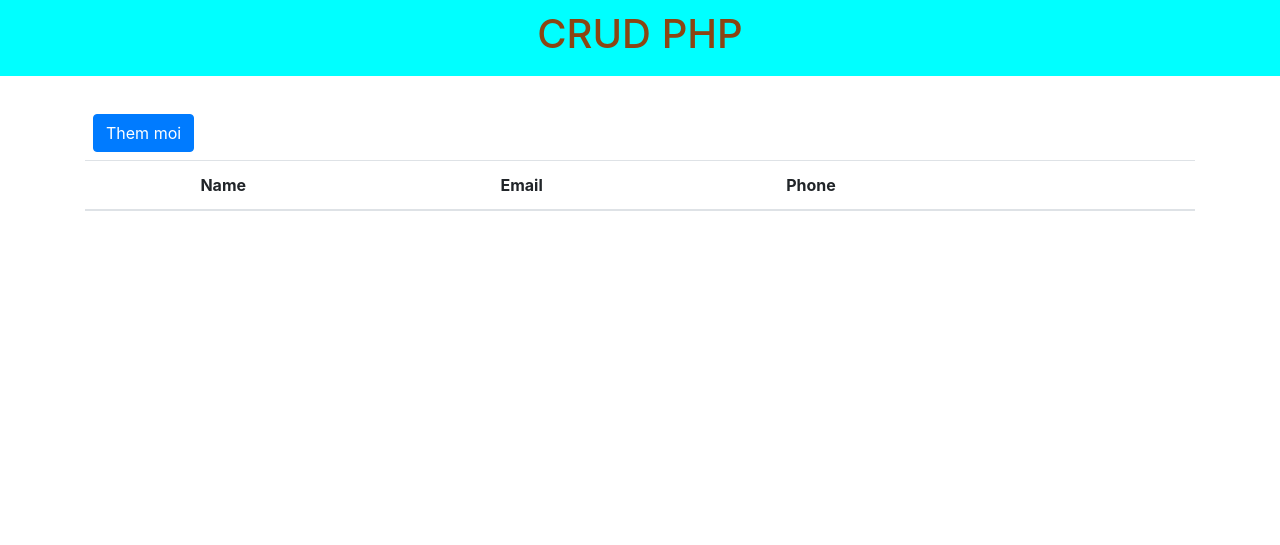
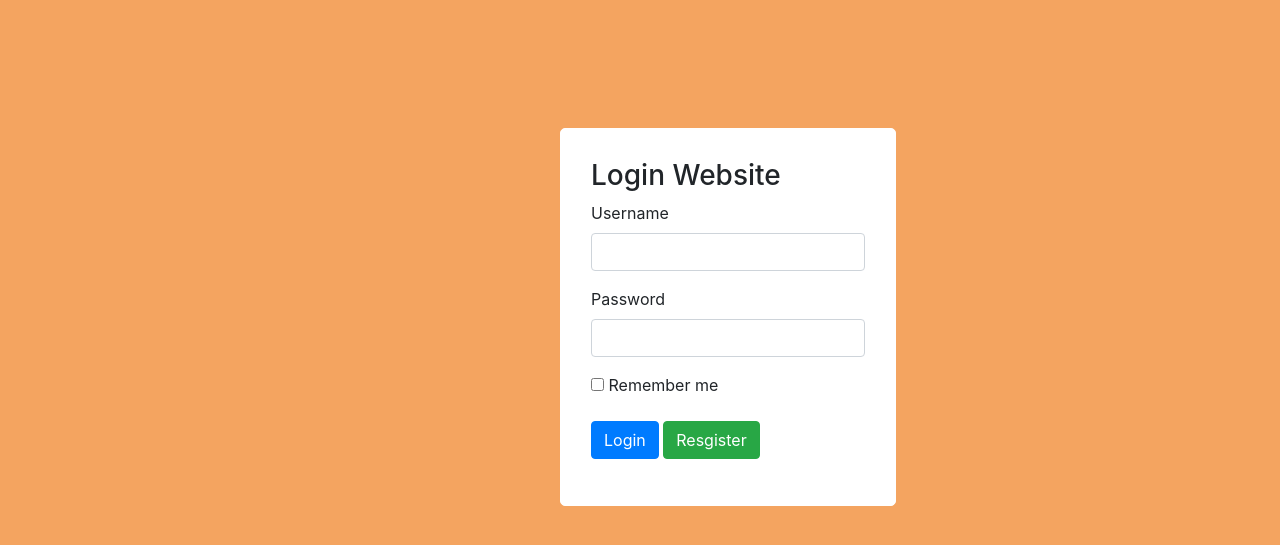
Before and after one commit to thientran98qb/PhpCRUD, a PHP site: page / in a window 1280 px wide. Shown: the top 545 px of the page. Run offline with PHP 8.4, Linux system fonts and the light colour scheme; data that the repository does not hold is empty.

Commit message:
login,logout module

```diff
--- a/assets/css/authen.css
+++ b/assets/css/authen.css
@@ -11,3 +11,7 @@ body{
     top: 8rem;
     left:  35rem;
 }
+.error{
+    color: red;
+    font-weight: 600;
+}
--- a/assets/css/style.css
+++ b/assets/css/style.css
@@ -4,6 +4,7 @@
 }
 .nav_content{
     width: 100%;
+    position: relative;
 }
 .nav_content h1{
     text-align: center;
@@ -27,3 +28,13 @@
     padding-top: 25%;
     opacity: .80;
   }
+.logout{
+    position: absolute;
+    top: 20px;
+    right: 50px;
+    display: flex;
+}
+.nameLogin{
+    margin-top: 10px;
+    margin-right: 20px;
+}
--- /dev/null
+++ b/assets/js/main.js
@@ -0,0 +1,88 @@
+$(document).ready(function(){
+    $("#form_Login").submit(function(e) {
+        username=$("#username").val();
+        password=$("#password").val();
+        repassword=$("#repassword").val();
+        fullname=$("#fullname").val();
+        if((username=='' && password=='')){
+            e.preventDefault();
+            $("#error_username").addClass("error");
+            $("#error_pass").addClass("error");
+            $("#error_username").html('Username Invalid');
+            $("#error_pass").html('Password Invalid');
+        }else{
+            if(username==''){
+                e.preventDefault();
+                $("#error_username").addClass("error");
+                $("#error_username").html('Username Invalid');
+            }else{
+                $("#error_username").removeClass("error");
+                $("#error_username").remove();
+            }
+            if(password==''){
+                e.preventDefault();
+                $("#error_pass").addClass("error");
+                $("#error_pass").html('Password Invalid');
+            }else{
+                $("#error_pass").removeClass("error");
+                $("#error_pass").remove();
+            }
+        }
+    });
+    $("#form_register").submit(function(e) {
+        username=$("#username").val();
+        password=$("#password").val();
+        repassword=$("#repassword").val();
+        fullname=$("#fullname").val();
+        if(username=='' && password=='' && repassword==''&& fullname==''){
+            e.preventDefault();
+            $("#error_username").addClass("error");
+            $("#error_pass").addClass("error");
+            $("#error_repass").addClass("error");
+            $("#error_fullname").addClass("error");
+            $("#error_username").html('Username Invalid');
+            $("#error_fullname").html('Fullname Invalid');
+            $("#error_pass").html('Password Invalid');
+            $("#error_repass").html('Re Password Invalid');
+        }else if(password!==repassword){
+            e.preventDefault();
+            $("#error_repass").addClass("error");
+            $("#error_repass").html('Re Password Not Match');
+        }else
+        {
+            if(username==''){
+                e.preventDefault();
+                $("#error_username").addClass("error");
+                $("#error_username").html('Username Invalid');
+            }else{
+                $("#error_username").removeClass("error");
+                $("#error_username").remove();
+            }
+            if(password==''){
+                e.preventDefault();
+                $("#error_pass").addClass("error");
+                $("#error_pass").html('Password Invalid');
+            }else{
+                $("#error_pass").removeClass("error");
+                $("#error_pass").remove();
+            }
+            if(repassword==''){
+                e.preventDefault();
+                $("#error_repass").addClass("error");
+                $("#error_repass").html('Re Password Invalid');
+            }else{
+                $("#error_repass").removeClass("error");
+                $("#error_repass").remove();
+            }
+            if(fullname==''){
+                e.preventDefault();
+                $("#error_fullname").addClass("error");
+                $("#error_fullname").html('Re Password Invalid');
+            }else{
+                $("#error_fullname").removeClass("error");
+                $("#error_fullname").remove();
+            }
+        }
+
+    });
+});
--- /dev/null
+++ b/controllers/AuthController.php
@@ -0,0 +1,65 @@
+<?php
+    include_once "./model/UserModel.php";
+    class AuthController extends UserModel{
+        function __construct()
+        {
+            parent::__construct();
+        }
+        function showLogin(){
+            unset($_SESSION['register']);
+            include_once DOCUMENT_ROOT."/views/users/login.php";
+        }
+        function loginPage(){
+            if(isset($_POST['submitLogin'])){
+                $username=$_POST['username'];
+                $password=md5($_POST['password']);
+                    $login=$this->loginProcess($username,$password);
+                    if($login>0){
+                        $userLogin=$this->getUserLogin($login);
+                        if(isset($_POST['remember'])){
+                            setcookie("login",$userLogin['user_fullname'],time()+60,'/');
+                        }
+                        $_SESSION['fullname']=$userLogin['user_fullname'];
+                        $_SESSION['isLogin']=true;
+                        if(isset($_SESSION['loginError'])){
+                            unset($_SESSION['loginError']);
+                        }
+                    }else{
+                        $_SESSION['loginError']='Đăng nhập không thành công';
+                        $this->showLogin();
+                        exit();
+                    }
+
+            }
+
+        }
+        function logoutPage(){
+            unset($_SESSION['isLogin']);
+            unset($_SESSION['fullname']);
+            $this->showLogin();
+            exit();
+        }
+        function registerUser(){
+            include_once DOCUMENT_ROOT."/views/users/register.php";
+            exit();
+        }
+        function registerProcess(){
+            if(isset($_POST['submitRegister'])){
+                $username=$_POST['username'];
+                $password=$_POST['password'];
+                $fullname=$_POST['fullname'];
+                $data=[
+                    'user_name'=>$username,
+                    'user_fullname'=>$fullname,
+                    'user_pass'=>md5($password)
+                ];
+                $regis=$this->add($data);
+                if($regis){
+                    $_SESSION['register']='Đăng ky thành công';
+                }else{
+                    $_SESSION['register']='Đăng ky that bai';
+                }
+                $this->registerUser();
+            }
+        }
+    }
--- /dev/null
+++ b/controllers/ProductController.php
@@ -0,0 +1,12 @@
+<?php
+    include_once "./model/ProductModel.php";
+    class ProductController extends ProductModel{
+        function __construct()
+        {
+            parent::__construct();
+        }
+        function showHome(){
+            include_once DOCUMENT_ROOT."/views/products/index.php";
+            exit();
+        }
+    }
--- a/index.php
+++ b/index.php
@@ -1,14 +1,42 @@
 <?php
+    session_start();
     include_once "./config/config.php";
     include_once "./controllers/UserController.php";
+    include_once "./controllers/AuthController.php";
+    include_once "./controllers/ProductController.php";
     $user=new UserController();
-    $action=isset($_POST['action']) ? $_POST['action'] :'';
+    $auth=new AuthController();
+    $product=new ProductController();
+
+    $action =filter_input(INPUT_GET,'action');
+
+    if(empty($action)){
+        $action=filter_input(INPUT_POST,'action');
+    }
     switch ($action) {
-        case 'value':
-            # code...
+        case 'processlogin':
+            $auth->loginPage();
+            if(isset($_SESSION['isLogin'])){
+                $product->showHome();
+            }else{
+                unset($_SESSION['loginError']);
+            }
             break;
-
+        case 'register':
+            $auth->registerUser();
+            break;
+        case 'registerProcess':
+            $auth->registerProcess();
+            break;
+        case 'logout':
+            $auth->logoutPage();
+            break;
         default:
-            $user->showAllUser();
+            if(isset($_SESSION['isLogin']) || isset($_COOKIE['login']) ){
+                $product->showHome();
+            }else{
+                unset($_SESSION['loginError']);
+                $auth->showLogin();
+            }
             break;
     }
--- /dev/null
+++ b/model/ProductModel.php
@@ -0,0 +1,9 @@
+<?php
+    class ProductModel extends ConnectDB{
+        protected $product='products';
+        function __construct()
+        {
+            parent::__construct();
+        }
+
+    }
--- a/model/UserModel.php
+++ b/model/UserModel.php
@@ -34,7 +34,27 @@
                 $this->conn->rollBack();
             }
         }
-        function getRow($id){
-
+        function loginProcess($username,$password){
+            $query="SELECT users.user_id FROM users WHERE user_name=:username AND user_pass=:passwordd";
+            $stmt=$this->conn->prepare($query);
+            $stmt->bindValue(':username',$username);
+            $stmt->bindValue(':passwordd',$password);
+            $stmt->execute();
+            if($stmt->rowCount() > 0){
+                $data=$stmt->fetch(PDO::FETCH_ASSOC);
+                return (int)$data['user_id'];
+            }else{
+                return -1;
+            }
+            $stmt->closeCursor();
+        }
+        function getUserLogin($id){
+            $query="SELECT users.user_fullname FROM users WHERE user_id=:user_id";
+            $stmt=$this->conn->prepare($query);
+            $stmt->bindValue(':user_id',$id);
+            $stmt->execute();
+            $data=$stmt->fetch(PDO::FETCH_ASSOC);
+            $stmt->closeCursor();
+            return $data;
         }
     }
--- a/views/layouts/header.php
+++ b/views/layouts/header.php
@@ -15,6 +15,19 @@
         <div class="nav">
             <div class="nav_content">
                 <h1>CRUD PHP</h1>
+                <span class="logout">
+                    <p class="nameLogin">
+                        <?php if(isset($_SESSION['fullname'])) {?>
+                            <?php echo $_SESSION['fullname']; ?>
+                        <?php }?>
+                    </p>
+                    <p class="nameLogin">
+                        <?php if(isset($_COOKIE['login'])) {?>
+                            <?php echo $_COOKIE['login']; ?>
+                        <?php }?>
+                    </p>
+                    <a href=".?action=logout" class="btn btn-danger">Logout</a>
+                </span>
             </div>
         </div>
     </header>
--- /dev/null
+++ b/views/users/login.php
@@ -0,0 +1,62 @@
+<?php
+    /*
+        1.variable type
+            +Integer
+            +Double
+            +Null
+            +Boolean
+            +String
+            +Array
+            +Object
+        2.Constant
+    */
+?>
+<!DOCTYPE html>
+<html lang="en">
+<head>
+    <meta charset="UTF-8">
+    <meta name="viewport" content="width=device-width, initial-scale=1.0">
+    <link rel="stylesheet" href="https://cdn.jsdelivr.net/npm/bootstrap@4.5.3/dist/css/bootstrap.min.css" integrity="sha384-TX8t27EcRE3e/ihU7zmQxVncDAy5uIKz4rEkgIXeMed4M0jlfIDPvg6uqKI2xXr2" crossorigin="anonymous">
+    <link rel="stylesheet" href="assets/css/authen.css">
+    <link rel="stylesheet" href="https://stackpath.bootstrapcdn.com/font-awesome/4.7.0/css/font-awesome.min.css"
+    integrity="sha384-wvfXpqpZZVQGK6TAh5PVlGOfQNHSoD2xbE+QkPxCAFlNEevoEH3Sl0sibVcOQVnN" crossorigin="anonymous">
+
+    <title>Document</title>
+</head>
+<body>
+    <div class="container">
+        <div class="area__login">
+            <div class="form__login">
+                <?php if(isset($_SESSION['loginError'])){ ?>
+                    <p class="error"><?php echo $_SESSION['loginError']; ?></p>
+                <?php } ?>
+                <h3>Login Website</h3>
+                <form action=".?action=processlogin" method="post" id="form_Login">
+                    <div class="form-group">
+                        <label for="">Username</label>
+                        <input type="text" name="username" id="username" class="form-control">
+                        <p id="error_username"></p>
+                    </div>
+                    <div class="form-group">
+                        <label for="">Password</label>
+                        <input type="password" name="password" class="form-control" id="password">
+                        <p id="error_pass"></p>
+                    </div>
+                    <div class="form-group">
+                        <input type="checkbox" name="remember" id="rememberMe">
+                        <label for="rememberMe">Remember me</label>
+                    </div>
+                    <div class="form-group">
+                        <input type="submit" value="Login" name="submitLogin" id="submitLogin" class="btn btn-primary">
+                        <a href=".?action=register" class="btn btn-success">Resgister</a>
+                    </div>
+                </form>
+            </div>
+        </div>
+    </div>
+    <script src="https://code.jquery.com/jquery-3.5.1.min.js" integrity="sha256-9/aliU8dGd2tb6OSsuzixeV4y/faTqgFtohetphbbj0=" crossorigin="anonymous"></script>
+    <script src="https://code.jquery.com/jquery-3.5.1.slim.min.js" integrity="sha384-DfXdz2htPH0lsSSs5nCTpuj/zy4C+OGpamoFVy38MVBnE+IbbVYUew+OrCXaRkfj" crossorigin="anonymous"></script>
+    <script src="https://cdn.jsdelivr.net/npm/bootstrap@4.5.3/dist/js/bootstrap.bundle.min.js" integrity="sha384-ho+j7jyWK8fNQe+A12Hb8AhRq26LrZ/JpcUGGOn+Y7RsweNrtN/tE3MoK7ZeZDyx" crossorigin="anonymous"></script>
+    <script src="assets/js/main.js"></script>
+</body>
+</html>
```
Also changed, not shown: views/users/register.php (renamed from abc.php, +21 -22 lines), views/products/add.php (renamed from views/users/add.php), views/products/index.php (renamed from views/users/index.php).
